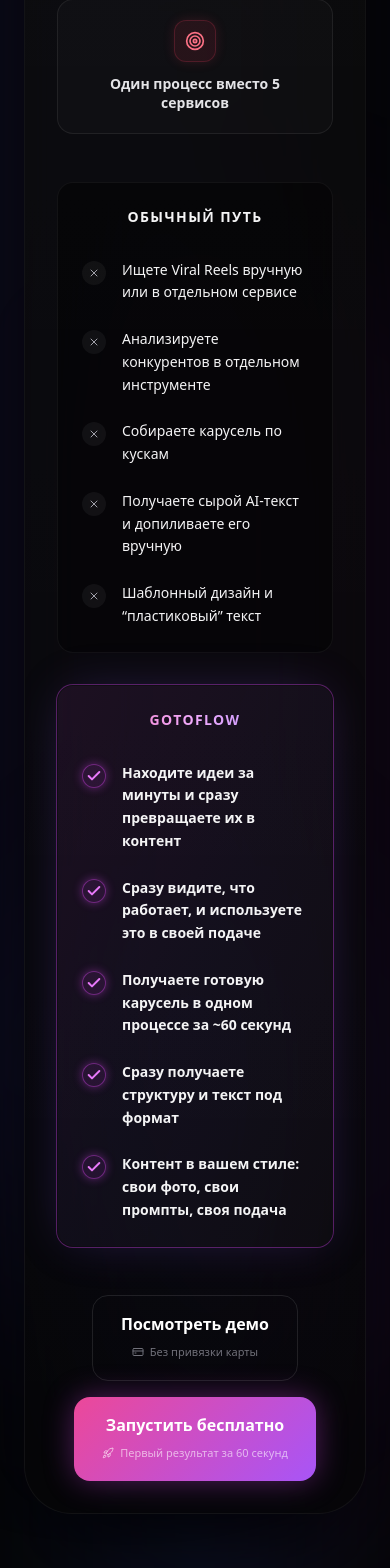
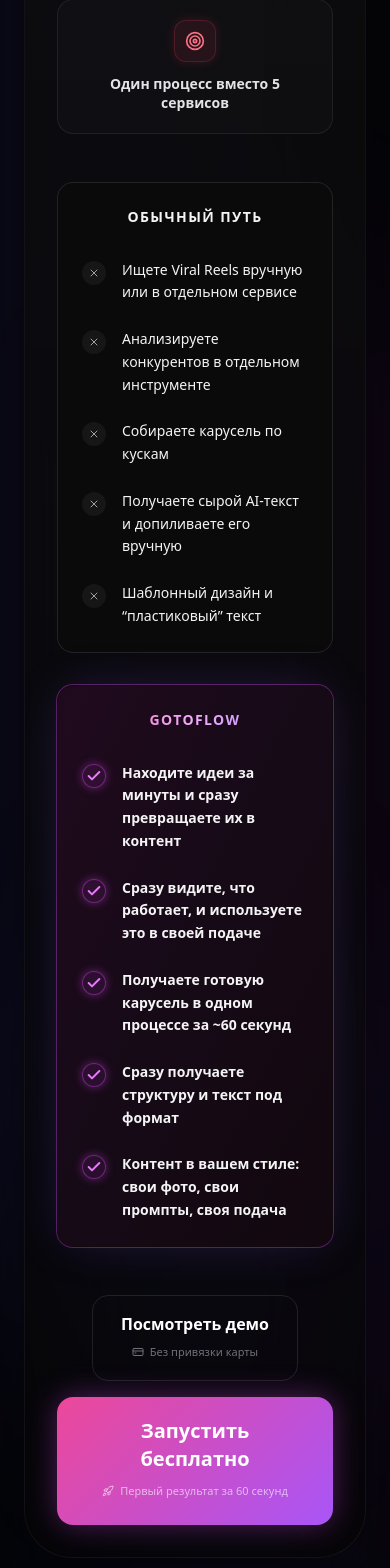
Before and after one commit to matteimikeska49-bot/gtf, a React (Vite) app: page / in a window 390 px wide. Shown: the part 6010-7578 px from the top of the page. Built offline with nearby package versions, Linux system fonts and the light colour scheme.

Commit message:
ux(unified-system): solid column backgrounds, larger CTA button py-5 px-10 text-xl font-bold

```diff
--- a/src/components/UnifiedSystem.jsx
+++ b/src/components/UnifiedSystem.jsx
@@ -77,7 +77,7 @@ export const UnifiedSystem = () => (
             <div className="grid grid-cols-1 md:grid-cols-2 gap-8 items-stretch mb-12">
 
               {/* Левая — «Обычный путь» */}
-              <div className="bg-black/40 border border-white/[0.05] rounded-2xl p-6 flex flex-col h-full">
+              <div className="bg-[#0a0a0a] backdrop-blur-md border border-white/10 rounded-2xl p-6 flex flex-col h-full">
                 <p className="text-sm uppercase tracking-widest font-bold text-zinc-100 mb-8 text-center">
                   Обычный путь
                 </p>
@@ -94,7 +94,7 @@ export const UnifiedSystem = () => (
               </div>
 
               {/* Правая — «GoToFlow» (ПОБЕДИТЕЛЬ) */}
-              <div className="bg-white/[0.02] border border-transparent rounded-2xl p-6 relative overflow-hidden flex flex-col h-full md:scale-[1.02] transition-transform"
+              <div className="bg-[#12080e] border border-transparent rounded-2xl p-6 relative overflow-hidden flex flex-col h-full md:scale-[1.02] transition-transform"
                 style={{ boxShadow: '0 0 0 1px rgba(217,70,239,0.35), 0 0 50px -10px rgba(139,92,246,0.25)' }}>
                  {/* Тонкое внутреннее свечение — от верхнего левого угла */}
                  <div className="absolute inset-0 bg-gradient-to-br from-fuchsia-600/[0.08] via-violet-600/[0.04] to-transparent pointer-events-none" />
@@ -131,7 +131,7 @@ export const UnifiedSystem = () => (
                 </button>
 
                 {/* Кнопка CTA — градиентная заливка */}
-                <button className="group flex flex-col items-center gap-1 px-7 py-4 rounded-2xl text-white font-semibold text-base transition-all duration-300 min-w-[200px] shadow-[0_0_30px_rgba(217,70,239,0.35)] hover:shadow-[0_0_45px_rgba(217,70,239,0.5)] hover:scale-[1.02]"
+                <button className="group flex flex-col items-center gap-1 py-5 px-10 rounded-2xl text-white font-bold text-xl transition-all duration-300 min-w-[220px] shadow-[0_0_30px_rgba(217,70,239,0.35)] hover:shadow-[0_0_45px_rgba(217,70,239,0.5)] hover:scale-[1.02]"
                   style={{ background: 'linear-gradient(135deg, #ec4899 0%, #a855f7 100%)' }}>
                   <span>Запустить бесплатно</span>
                   <span className="flex items-center gap-1.5 text-[11px] font-normal text-white/60">
```
